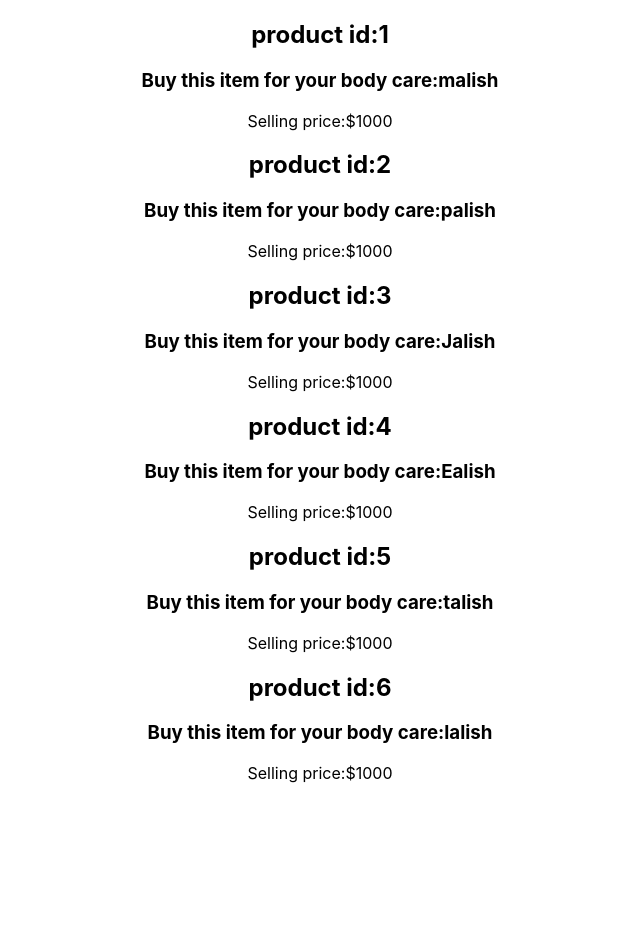
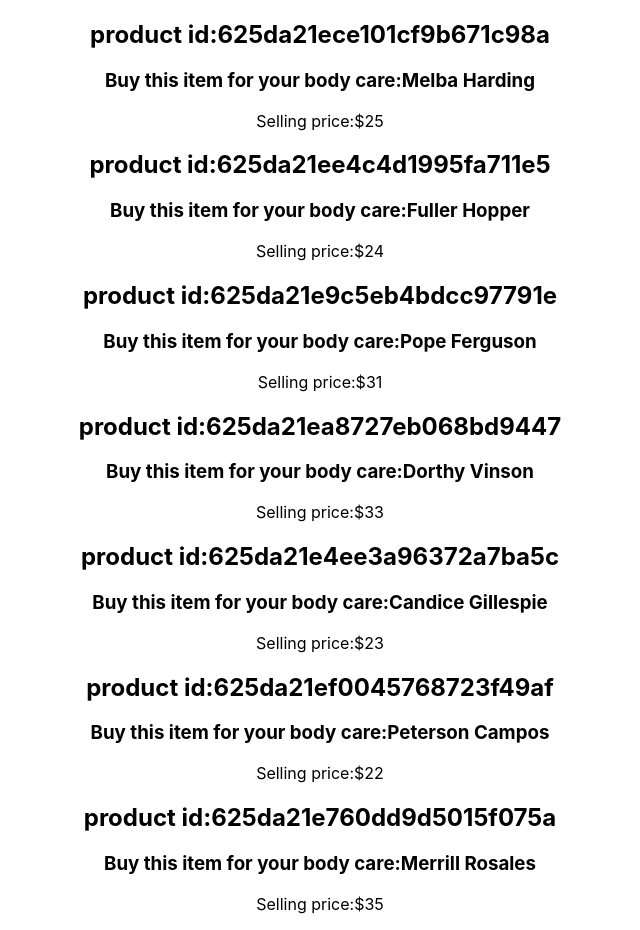
Before and after one commit to CsdSreekanta/create-fake-data1, a React (Create React App) app: page / in a window 1280 px wide. Shown: the whole page, without its empty margins (320-960 px from the left). Before the commit the page ends 800 px from the top, so only its background shows below. Built offline with nearby package versions, Linux system fonts and the light colour scheme.

Commit message:
useState uses

```diff
--- /dev/null
+++ b/public/data.json
@@ -0,0 +1,44 @@
+[
+        {
+          "id": "625da21ece101cf9b671c98a",
+          "index": 0,
+          "price": 25,
+          "name": "Melba Harding"
+        },
+        {
+          "id": "625da21ee4c4d1995fa711e5",
+          "index": 1,
+          "price": 24,
+          "name": "Fuller Hopper"
+        },
+        {
+          "id": "625da21e9c5eb4bdcc97791e",
+          "index": 2,
+          "price": 31,
+          "name": "Pope Ferguson"
+        },
+        {
+          "id": "625da21ea8727eb068bd9447",
+          "index": 3,
+          "price": 33,
+          "name": "Dorthy Vinson"
+        },
+        {
+          "id": "625da21e4ee3a96372a7ba5c",
+          "index": 4,
+          "price": 23,
+          "name": "Candice Gillespie"
+        },
+        {
+          "id": "625da21ef0045768723f49af",
+          "index": 5,
+          "price": 22,
+          "name": "Peterson Campos"
+        },
+        {
+          "id": "625da21e760dd9d5015f075a",
+          "index": 6,
+          "price": 35,
+          "name": "Merrill Rosales"
+        }
+      ]
--- a/src/components/Cosmetics/Cosmetics.js
+++ b/src/components/Cosmetics/Cosmetics.js
@@ -1,17 +1,16 @@
-import React from 'react';
+import React, { useEffect, useState } from 'react';
 import Cosmetic from '../Cosmetic/Cosmetic';
 
 
 const Cosmetics = () => {
+  const [cosmetics, setCosmetics] = useState([]);
 
-    const cosmetics =[
-        {id:1, name:'malish', price:1000},
-        {id:2, name:'palish', price:1000},
-        {id:3, name:'Jalish', price:1000},
-        {id:4, name:'Ealish', price:1000},
-        {id:5, name:'talish', price:1000},
-        {id:6, name:'lalish', price:1000},
-    ]
+  useEffect( () =>{
+      fetch('data.json')
+      .then(res =>res.json())
+      .then(data =>setCosmetics(data))
+  })
+
     return (
         <div>
             {
```
